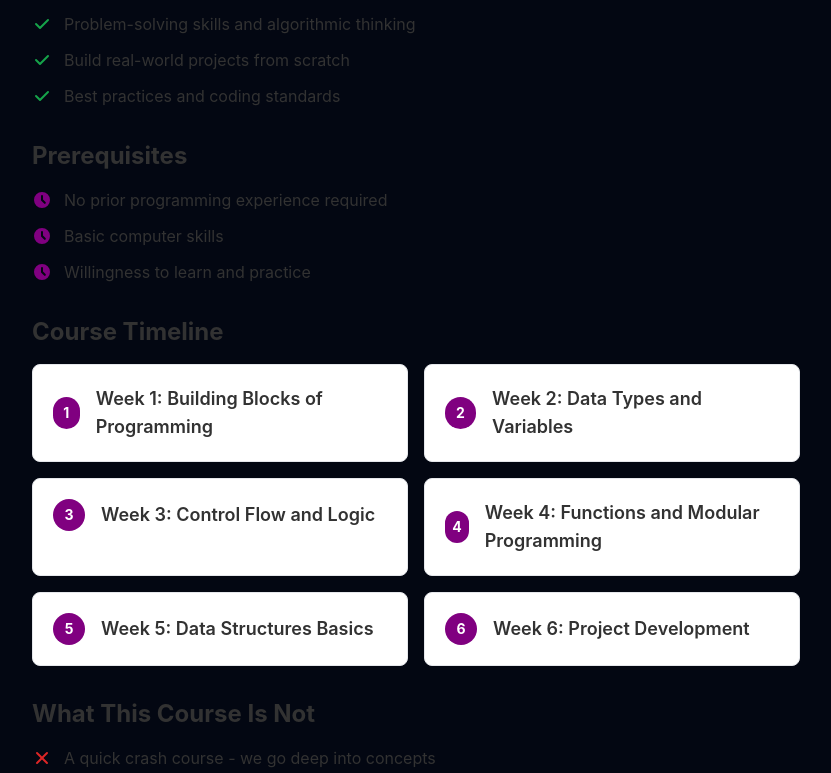
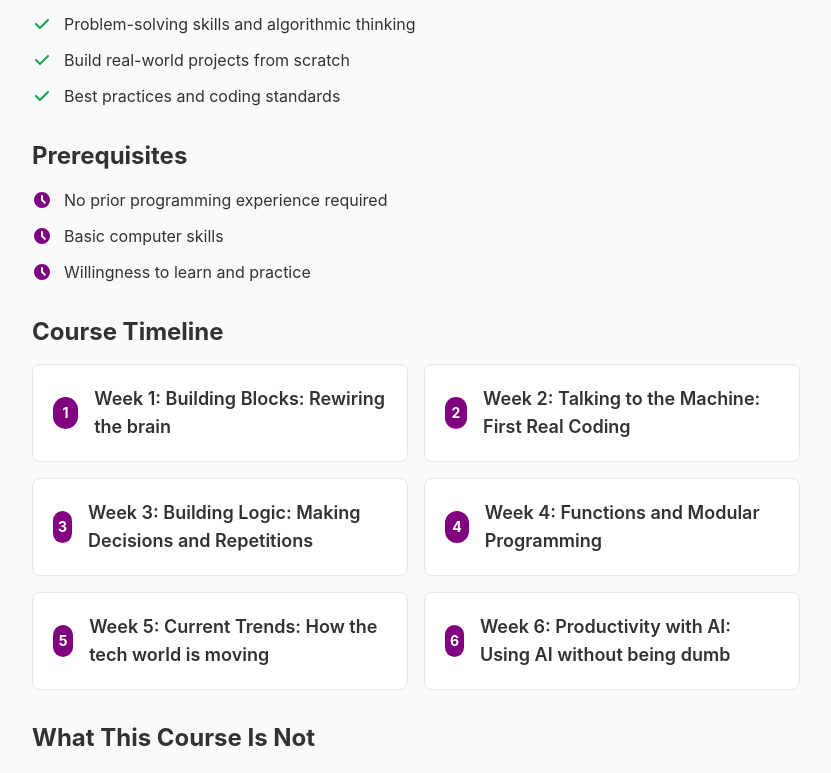
Before and after one commit to lioninthewild/portfolio, a Next.js app: page /kashvi/programming-fundamentals in a window 1280 px wide. Shown: the part 844-1617 px from the top of the page, without its empty margins (24-855 px from the left). Built offline with nearby package versions, Linux system fonts and the light colour scheme.

Commit message:
fix some issues on theme and typos

```diff
--- a/src/app/kashvi/[course]/page.tsx
+++ b/src/app/kashvi/[course]/page.tsx
@@ -25,12 +25,12 @@ export default function CourseOverviewPage() {
   ];
 
   const weeks = [
-    "Week 1: Building Blocks of Programming",
-    "Week 2: Data Types and Variables",
-    "Week 3: Control Flow and Logic",
+    "Week 1: Building Blocks: Rewiring the brain",
+    "Week 2: Talking to the Machine: First Real Coding",
+    "Week 3: Building Logic: Making Decisions and Repetitions",
     "Week 4: Functions and Modular Programming",
-    "Week 5: Data Structures Basics",
-    "Week 6: Project Development",
+    "Week 5: Current Trends: How the tech world is moving",
+    "Week 6: Productivity with AI: Using AI without being dumb",
   ];
 
   return (
--- a/src/components/layout/ThemeProvider.tsx
+++ b/src/components/layout/ThemeProvider.tsx
@@ -18,18 +18,13 @@ interface ThemeContextType {
 const ThemeContext = createContext<ThemeContextType | undefined>(undefined);
 
 export function ThemeProvider({ children }: { children: ReactNode }) {
-  const [theme, setTheme] = useState<Theme>("dark");
+  const [theme, setTheme] = useState<Theme>("light");
   const [mounted, setMounted] = useState(false);
 
   useEffect(() => {
     const saved = localStorage.getItem("theme") as Theme;
     if (saved) {
       setTheme(saved);
-    } else if (
-      typeof window !== "undefined" &&
-      window.matchMedia("(prefers-color-scheme: dark)").matches
-    ) {
-      setTheme("dark");
     }
     setMounted(true);
   }, []);
@@ -47,7 +42,7 @@ export function ThemeProvider({ children }: { children: ReactNode }) {
 
   if (!mounted) {
     return (
-      <ThemeContext.Provider value={{ theme: "dark", toggleTheme }}>
+      <ThemeContext.Provider value={{ theme: "light", toggleTheme }}>
         {children}
       </ThemeContext.Provider>
     );
--- a/src/components/portfolio/About.tsx
+++ b/src/components/portfolio/About.tsx
@@ -107,9 +107,9 @@ export function About() {
           </div>
           <a
             href="/kashvi/programming-fundamentals"
-            className="text-white font-medium text-sm flex items-center gap-2 group"
+            className="inline-flex items-center gap-2 text-white font-medium text-sm hover:text-purple-accent transition-colors cursor-pointer"
           >
-            View Course
+            <span>View Course</span>
             <svg
               className="w-4 h-4 group-hover:translate-x-1 transition-transform"
               fill="currentColor"
```
